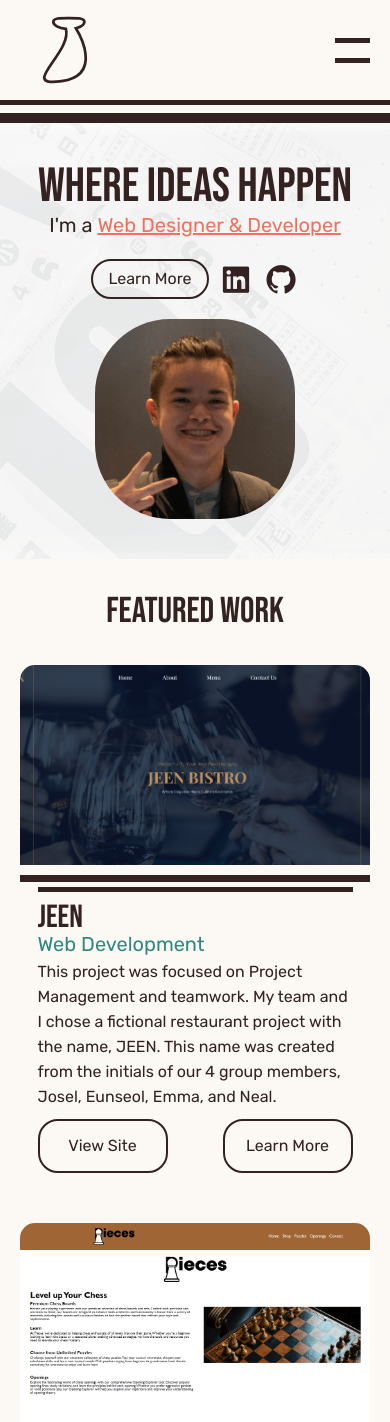
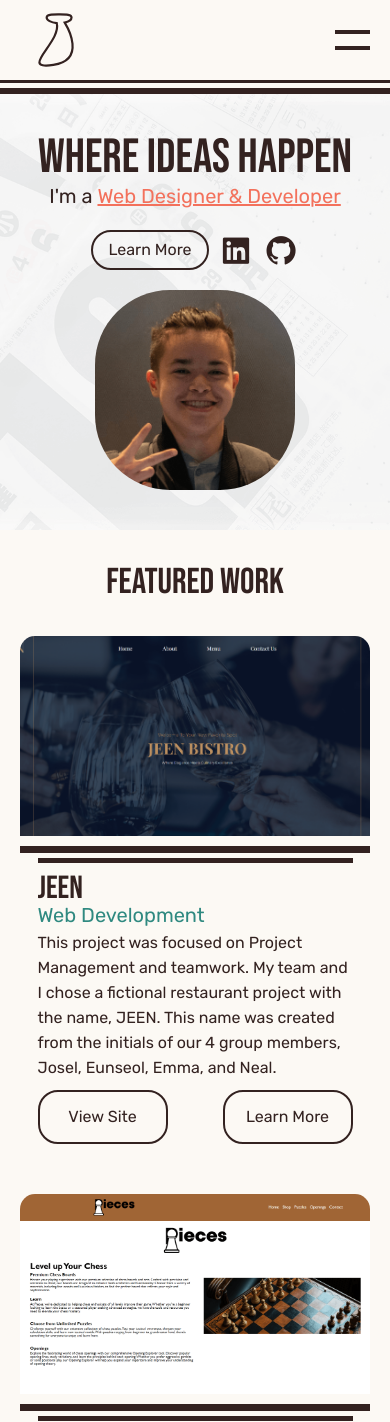
Before and after one commit to JCanDoCode/Portfolio, a PHP site: page /index.php in a window 390 px wide. Shown: the top 1422 px of the page. Run offline with PHP 8.4, Linux system fonts and the light colour scheme.

Commit message:
Update 16
Made header smaller. Addressed to Issue #1.

```diff
--- a/css/style.css
+++ b/css/style.css
@@ -1,6 +1,7 @@
 /* ____________________ Root  ____________________ */
 :root {
     --margins: 0 700px;
+    --header-height: 114px;
     --primary-color: #332220;
     --complementary-color1: #F3715C;
     --complementary-color2: #2F8980;
@@ -34,6 +35,9 @@
     @media (max-width: 645px) {
         --margins: 0 20px;
     }
+    @media (max-width: 481px) {
+        --header-height: 94px;
+    }
 
     scroll-behavior: smooth;
 }
@@ -59,7 +63,7 @@ header {
     z-index: 2;
 
     nav {
-        height: 170px;
+        height: 100px;
         padding: var(--margins);
         display: flex;
         justify-content: space-between;
@@ -119,7 +123,7 @@ header {
 
             .line {
                 width: 100%;
-                height: 5px;
+                height: 4px;
                 background-color: var(--primary-color);
 
                 &:nth-of-type(2) {
@@ -152,7 +156,7 @@ header {
                     margin-right: 20px;
 
                     a {
-                        font-size: 2.4rem;
+                        font-size: 2rem;
                         text-decoration: none;
                         color: var(--primary-color);
                         padding: 4px 0;
@@ -260,7 +264,6 @@ header {
                         margin-bottom: 20px;
 
                         a {
-                            font-size: 2.4rem;
                             text-decoration: none;
                             color: var(--primary-color);
                         }
@@ -273,7 +276,7 @@ header {
         }
 
         @media (max-width: 481px) {
-            height: 100px;
+            height: 80px;
         }
     }
 }
@@ -383,7 +386,7 @@ footer {
 
 /* ____________________ Body ____________________ */
 main {
-    padding-top: 208px;
+    padding-top: var(--header-height);
     margin: var(--margins);
 
     &.no-header-margin {
@@ -391,7 +394,7 @@ main {
     }
 
     @media (max-width: 481px) {
-        padding-top: 138px;
+        padding-top: var(--header-height);
     }
 }
 article, section {
@@ -404,7 +407,7 @@ article, section {
 .hero-banner {
     position: relative;
     min-height: 400px;
-    margin-top: 193px;
+    margin-top: var(--header-height);
     padding: var(--margins);
     display: flex;
     justify-content: space-between;
@@ -527,9 +530,6 @@ article, section {
         display: flex;
         flex-direction: column;
         align-items: center;
-    }
-    @media (max-width: 481px) {
-        margin-top: 123px;
     }
 }
 .card-container {
@@ -950,13 +950,13 @@ pre {
 .nav-stroke {
     .thin {
         width: 100%;
-        height: 5px;
-        margin-bottom: 8px;
+        height: 3px;
+        margin-bottom: 5px;
         background-color: var(--primary-color);
     }
     .thick {
         width: 100%;
-        height: 10px;
+        height: 6px;
         background-color: var(--primary-color);
     }
 }
```
